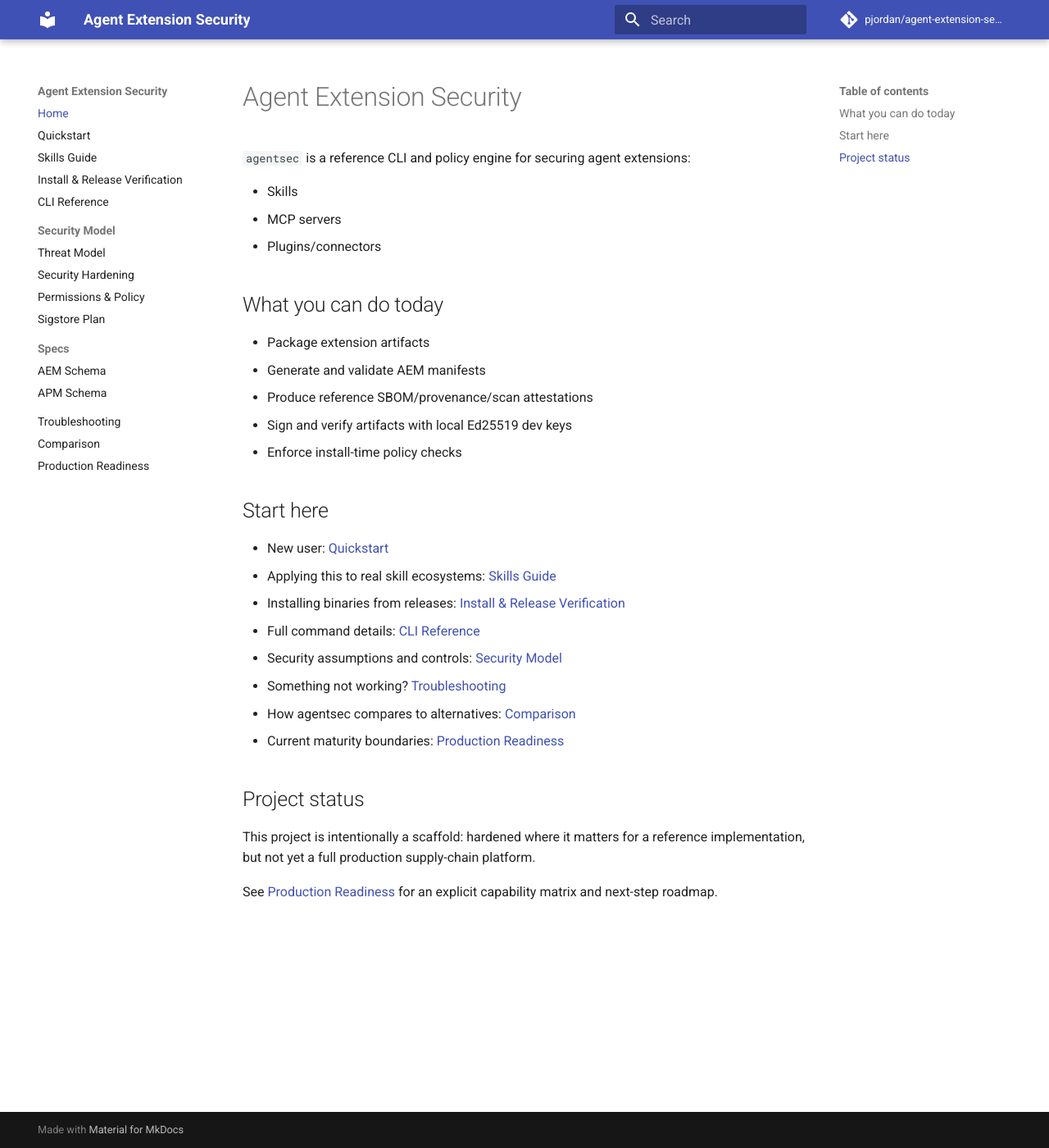
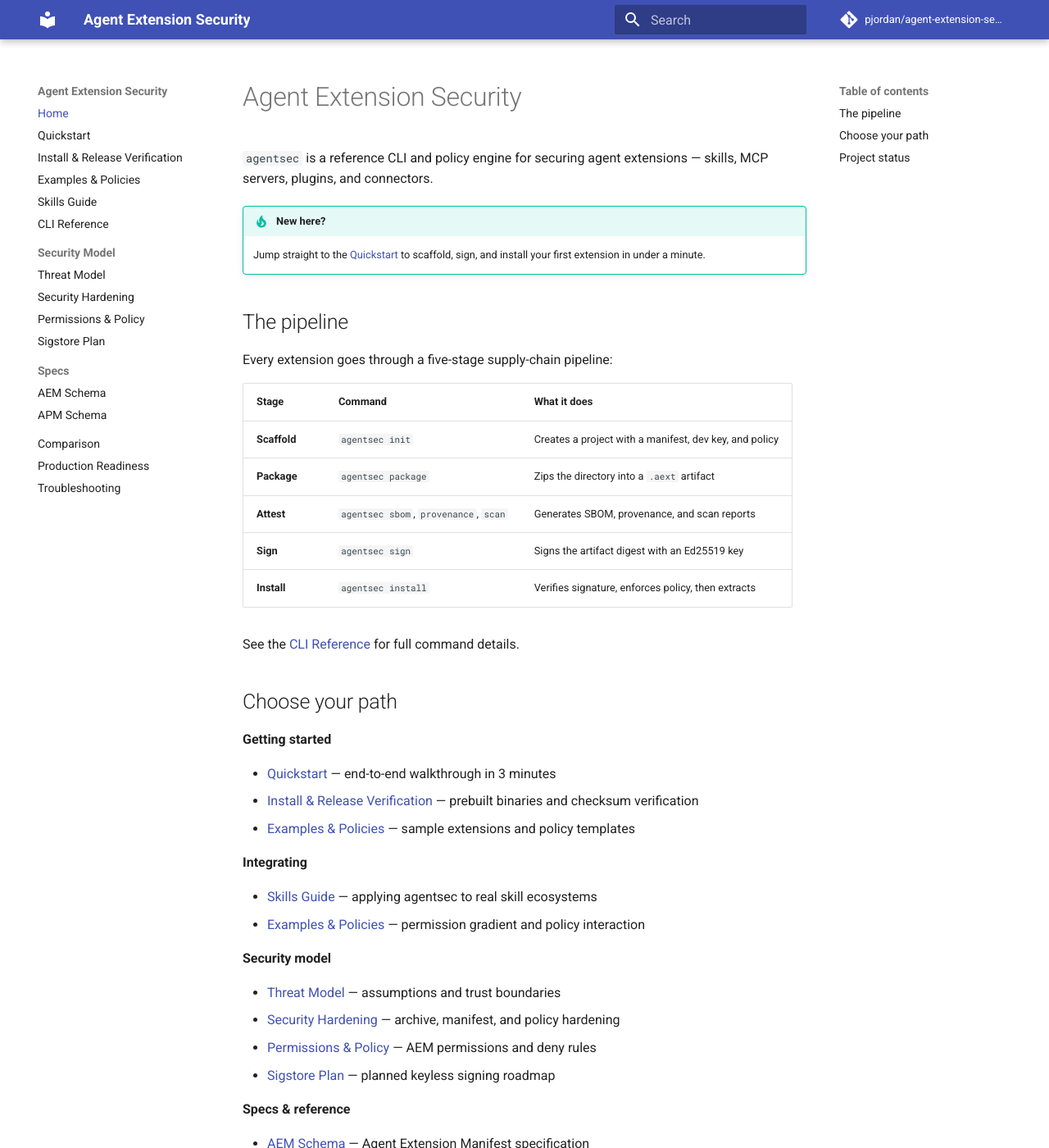
Before and after one commit to pjordan/agent-extension-security, an MkDocs documentation site: the page built from docs/index.md, in a window 1280 px wide and 1400 px high. Shown: the whole window at 82% size. Built offline with MkDocs 1.6.1 and Material for MkDocs 9.7.7, drawn with Linux system fonts in a browser that asks for light colours; comment, search, counter and statistics services are not loaded; some of the changed text lies outside the part shown.

Commit message:
docs: streamline README as lobby, add examples page, deduplicate content
README now hooks interest with a value prop and 4-command express path,
linking to the docs site for everything else. Adds docs/examples.md
cataloging all example extensions and policy templates. Simplifies
GETTING_STARTED.md to a redirect. Updates CONTRIBUTING.md docs workflow.

Co-Authored-By: Claude Opus 4.5 <noreply@anthropic.com>

```diff
--- a/docs/index.md
+++ b/docs/index.md
@@ -1,32 +1,58 @@
 # Agent Extension Security
 
-`agentsec` is a reference CLI and policy engine for securing agent extensions:
+`agentsec` is a reference CLI and policy engine for securing agent extensions —
+skills, MCP servers, plugins, and connectors.
 
-- Skills
-- MCP servers
-- Plugins/connectors
+!!! tip "New here?"
+    Jump straight to the [Quickstart](quickstart.md) to scaffold, sign, and
+    install your first extension in under a minute.
 
-## What you can do today
+## The pipeline
 
-- Package extension artifacts
-- Generate and validate AEM manifests
-- Produce reference SBOM/provenance/scan attestations
-- Sign and verify artifacts with local Ed25519 dev keys
-- Enforce install-time policy checks
+Every extension goes through a five-stage supply-chain pipeline:
 
-## Start here
+| Stage | Command | What it does |
+|-------|---------|--------------|
+| **Scaffold** | `agentsec init` | Creates a project with a manifest, dev key, and policy |
+| **Package** | `agentsec package` | Zips the directory into a `.aext` artifact |
+| **Attest** | `agentsec sbom`, `provenance`, `scan` | Generates SBOM, provenance, and scan reports |
+| **Sign** | `agentsec sign` | Signs the artifact digest with an Ed25519 key |
+| **Install** | `agentsec install` | Verifies signature, enforces policy, then extracts |
 
-- New user: [Quickstart](quickstart.md)
-- Applying this to real skill ecosystems: [Skills Guide](skills-integration.md)
-- Installing binaries from releases: [Install & Release Verification](install.md)
-- Full command details: [CLI Reference](cli-reference.md)
-- Security assumptions and controls: [Security Model](threat-model.md)
-- Something not working? [Troubleshooting](troubleshooting.md)
-- How agentsec compares to alternatives: [Comparison](comparison.md)
-- Current maturity boundaries: [Production Readiness](production-readiness.md)
+See the [CLI Reference](cli-reference.md) for full command details.
+
+## Choose your path
+
+**Getting started**
+
+- [Quickstart](quickstart.md) — end-to-end walkthrough in 3 minutes
+- [Install & Release Verification](install.md) — prebuilt binaries and checksum verification
+- [Examples & Policies](examples.md) — sample extensions and policy templates
+
+**Integrating**
+
+- [Skills Guide](skills-integration.md) — applying agentsec to real skill ecosystems
+- [Examples & Policies](examples.md) — permission gradient and policy interaction
+
+**Security model**
+
+- [Threat Model](threat-model.md) — assumptions and trust boundaries
+- [Security Hardening](security-hardening.md) — archive, manifest, and policy hardening
+- [Permissions & Policy](permissions.md) — AEM permissions and deny rules
+- [Sigstore Plan](sigstore.md) — planned keyless signing roadmap
+
+**Specs & reference**
+
+- [AEM Schema](spec-aem.md) — Agent Extension Manifest specification
+- [APM Schema](spec-apm.md) — Agent Policy Manifest specification
+- [CLI Reference](cli-reference.md) — every command and flag
+- [Comparison](comparison.md) — how agentsec compares to alternatives
+- [Troubleshooting](troubleshooting.md) — common errors and fixes
 
 ## Project status
 
-This project is intentionally a scaffold: hardened where it matters for a reference implementation, but not yet a full production supply-chain platform.
+This project is intentionally a scaffold: hardened where it matters for a
+reference implementation, but not yet a full production supply-chain platform.
 
-See [Production Readiness](production-readiness.md) for an explicit capability matrix and next-step roadmap.
+See [Production Readiness](production-readiness.md) for an explicit capability
+matrix and next-step roadmap.
--- a/mkdocs.yml
+++ b/mkdocs.yml
@@ -20,8 +20,9 @@ markdown_extensions:
 nav:
   - Home: index.md
   - Quickstart: quickstart.md
+  - Install & Release Verification: install.md
+  - Examples & Policies: examples.md
   - Skills Guide: skills-integration.md
-  - Install & Release Verification: install.md
   - CLI Reference: cli-reference.md
   - Security Model:
       - Threat Model: threat-model.md
@@ -31,6 +32,6 @@ nav:
   - Specs:
       - AEM Schema: spec-aem.md
       - APM Schema: spec-apm.md
-  - Troubleshooting: troubleshooting.md
   - Comparison: comparison.md
   - Production Readiness: production-readiness.md
+  - Troubleshooting: troubleshooting.md
```
Also changed, not shown: CONTRIBUTING.md (+2 -2 lines), GETTING_STARTED.md (+1 -53 lines), README.md (+34 -95 lines), docs/examples.md (added, +71 -0 lines).
